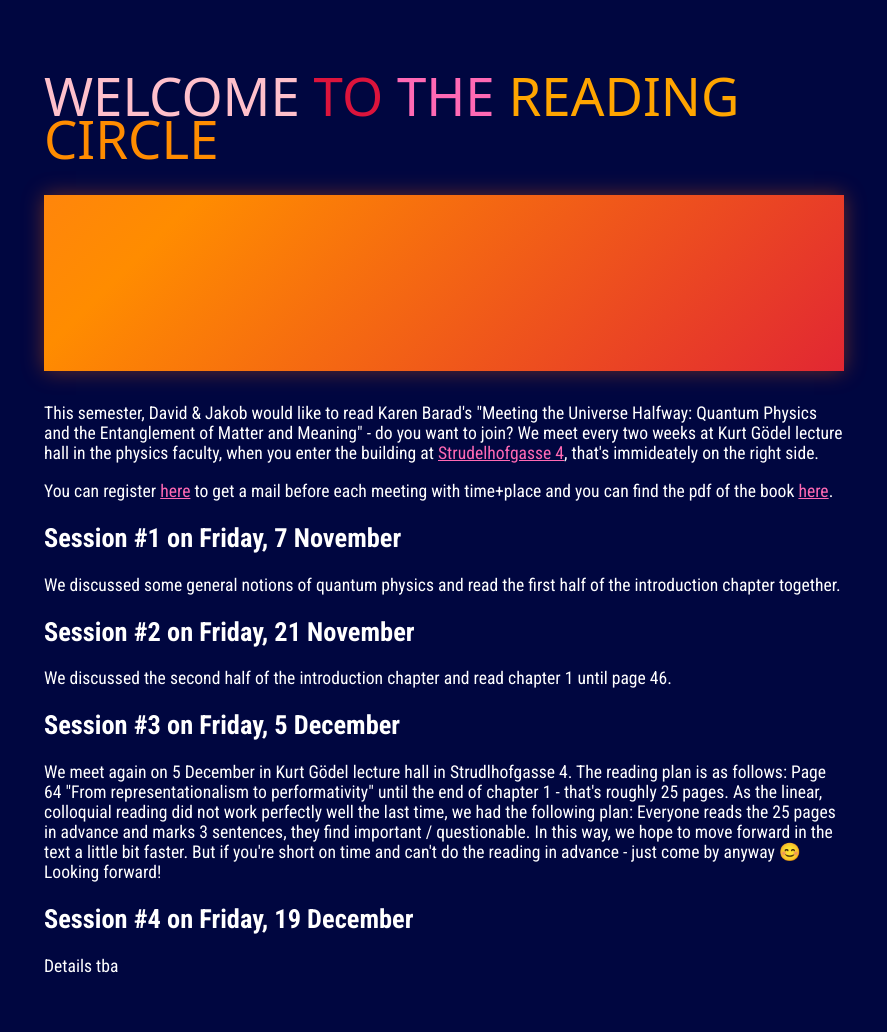
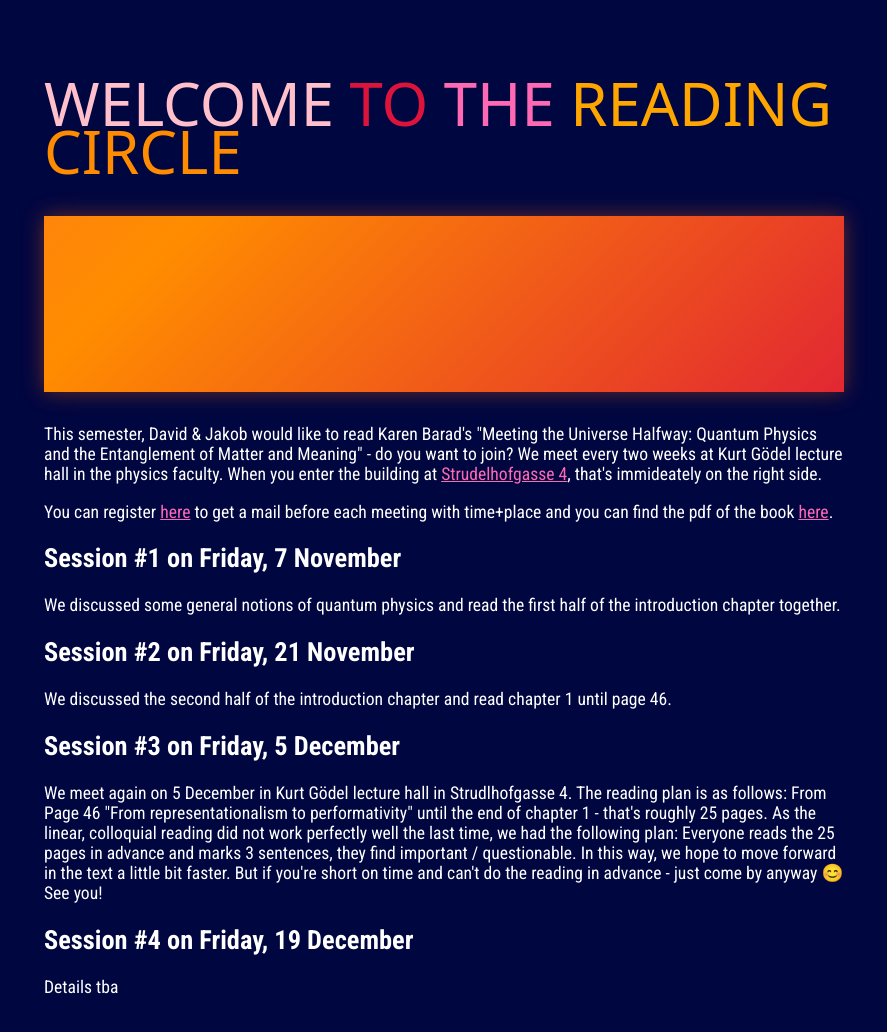
Before and after one commit to GrumpyGoedel/messapparat, a website: page public/index.html in a window 1280 px wide. Shown: the whole page, without its empty margins (196-1083 px from the left). Drawn offline with Linux system fonts and the light colour scheme; a web font is replaced by a local one.

Commit message:
Titel größer

```diff
--- a/public/index.html
+++ b/public/index.html
@@ -17,7 +17,7 @@
   <div class="whirly-box"></div>
   <p>This semester, David & Jakob would like to read Karen Barad's "Meeting the Universe Halfway:
   Quantum Physics and the Entanglement of Matter and Meaning" - do you want to join?
-  We meet every two weeks at Kurt Gödel lecture hall in the physics faculty, when you enter the building at
+  We meet every two weeks at Kurt Gödel lecture hall in the physics faculty. When you enter the building at
   <a href="https://maps.app.goo.gl/odB45acjhfs1DjLo6">Strudelhofgasse 4</a>, that's immideately on the right side.</p>
   <p>You can register <a href="https://forms.gle/EVXkMgd9iGo9FD8y9">here</a> to get a mail before each meeting with time+place and
   you can find the pdf of the book  <a href="files/Meeting the Universe Halfway (Barad 2007).pdf" target="_blank">here</a>.</p>
@@ -28,9 +28,9 @@
   <p>We discussed the second half of the introduction chapter and read chapter 1 until page 46.</p>
   <h2>Session #3 on Friday, <span style="white-space: nowrap;">5 December</span></h2>
   <p>We meet again on 5 December in Kurt Gödel lecture hall in Strudlhofgasse 4. The reading plan is as follows:
-    Page 64 "From representationalism to performativity" until the end of chapter 1 - that's roughly 25 pages. As the linear, colloquial reading did not work perfectly well the last time,
+    From Page 46 "From representationalism to performativity" until the end of chapter 1 - that's roughly 25 pages. As the linear, colloquial reading did not work perfectly well the last time,
     we had the following plan: Everyone reads the 25 pages in advance and marks 3 sentences, they find important / questionable. In this way, we hope to move forward in the text a little bit faster.
-    But if you're short on time and can't do the reading in advance - just come by anyway 😊 Looking forward!</p>
+    But if you're short on time and can't do the reading in advance - just come by anyway 😊 See you!</p>
   <h2>Session #4 on Friday, <span style="white-space: nowrap;">19 December</span></h2>
   <p>Details tba</p>
 </div>
--- a/public/style.css
+++ b/public/style.css
@@ -17,7 +17,7 @@ h1 {
     "CRSV" 0.5,
     "ELSH" 0,
     "ELXP" 0;
-  font-size: 3em;
+  font-size: 3.4em;
   line-height: 0.8;
 }
 .container {
```
